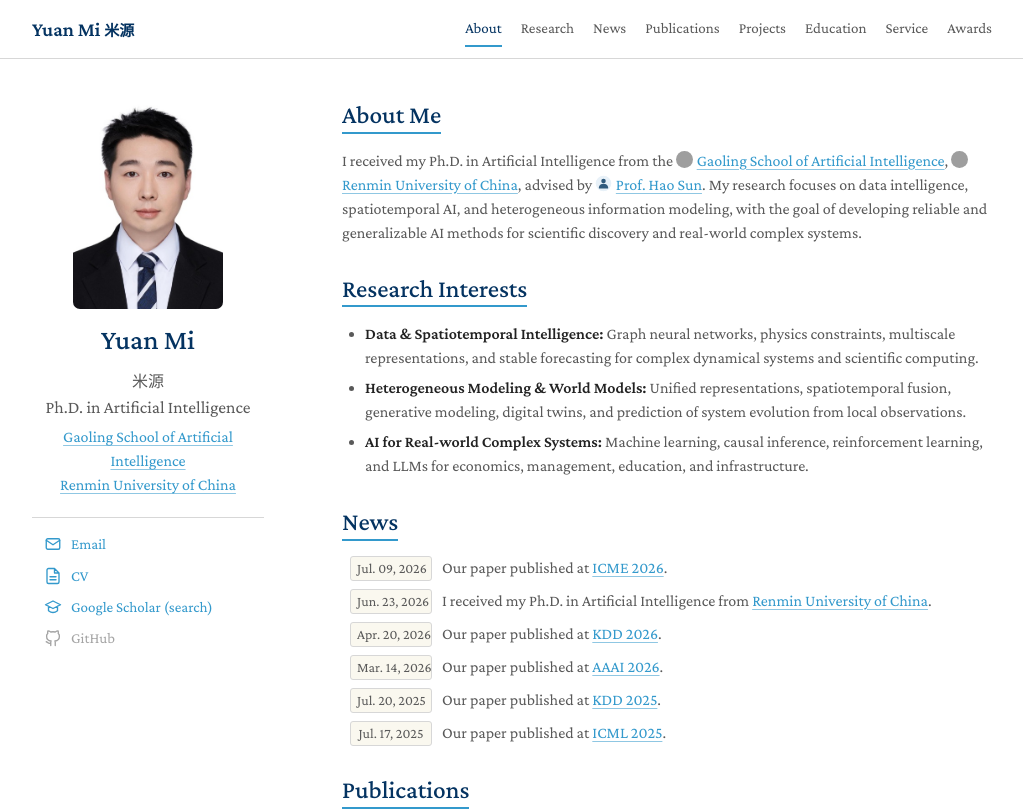
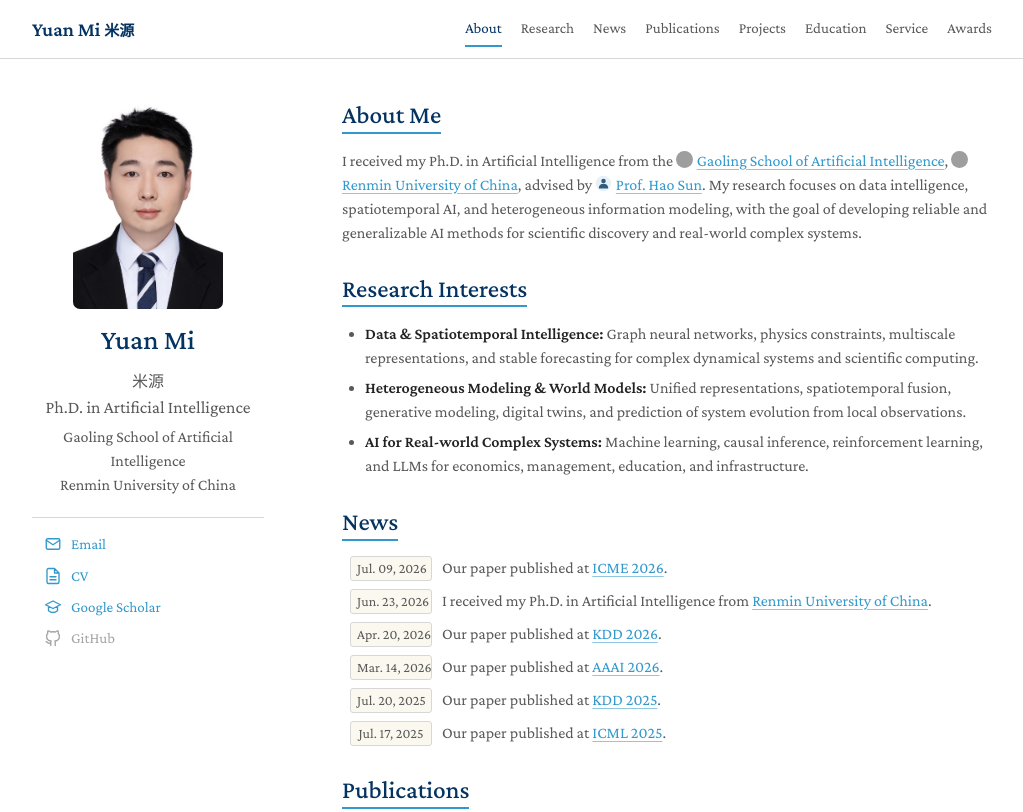
Before and after one commit to miyuan-beipiao/miyuan-beipiao.github.io, a plain HTML site: page index.html in a window 1280 px wide. Shown: the top 812 px of the page, without its empty margins (128-1151 px from the left). Drawn offline with nearby package versions, Linux system fonts and the light colour scheme; grey boxes are pictures that could not be loaded.

Commit message:
Update university links and contact section

```diff
--- a/index.html
+++ b/index.html
@@ -87,15 +87,24 @@
         <span lang="zh-CN">米源</span>
         <position>Ph.D. in Artificial Intelligence</position>
         <br/>
-        <autocolor><a href="https://ai.ruc.edu.cn/GSAI_HOME/index.htm" target="_blank" rel="noopener noreferrer">Gaoling School of Artificial Intelligence</a><br/><a href="https://www.ruc.edu.cn/" target="_blank" rel="noopener noreferrer">Renmin University of China</a></autocolor>
-
+        <autocolor>
+          <a href="https://gsai.ruc.edu.cn/"
+             style="color: inherit; text-decoration: none; border-bottom: none;">
+            Gaoling School of Artificial Intelligence
+          </a>
+          <br>
+          <a href="https://www.ruc.edu.cn/"
+             style="color: inherit; text-decoration: none; border-bottom: none;">
+            Renmin University of China
+          </a>
+        </autocolor>
         <!-- Replace the Scholar search and GitHub placeholder with your personal profile URLs. -->
         <div class="contact-links" aria-label="Contact and academic profiles">
           <span class="contact-item">
             <a href="mailto:miyuan1993@gmail.com"><svg class="contact-icon" viewBox="0 0 24 24" fill="none" stroke="currentColor" stroke-width="1.8" stroke-linecap="round" stroke-linejoin="round" aria-hidden="true"><rect x="3" y="5" width="18" height="14" rx="2"/><path d="m3 7 9 6 9-6"/></svg> <span class="contact-text">Email</span></a>
           </span>
           <span class="contact-item"><a href="cv.html"><svg class="contact-icon" viewBox="0 0 24 24" fill="none" stroke="currentColor" stroke-width="1.8" stroke-linecap="round" stroke-linejoin="round" aria-hidden="true"><path d="M14 2H6a2 2 0 0 0-2 2v16a2 2 0 0 0 2 2h12a2 2 0 0 0 2-2V8zM14 2v6h6M8 13h8M8 17h8"/></svg> CV</a></span>
-          <span class="contact-item"><a href="https://scholar.google.com/citations?user=GlDjxKsAAAAJ&hl=zh-CN" target="_blank" rel="noopener noreferrer" title="Search publications; replace with your Scholar profile URL"><svg class="contact-icon" viewBox="0 0 24 24" fill="none" stroke="currentColor" stroke-width="1.8" stroke-linecap="round" stroke-linejoin="round" aria-hidden="true"><path d="m2 9 10-5 10 5-10 5-10-5zM6 11v6c4 3 8 3 12 0v-6"/></svg> Google Scholar (search)</a></span>
+          <span class="contact-item"><a href="https://scholar.google.com/citations?user=GlDjxKsAAAAJ&hl=zh-CN" target="_blank" rel="noopener noreferrer" title="Scholar profile URL"><svg class="contact-icon" viewBox="0 0 24 24" fill="none" stroke="currentColor" stroke-width="1.8" stroke-linecap="round" stroke-linejoin="round" aria-hidden="true"><path d="m2 9 10-5 10 5-10 5-10-5zM6 11v6c4 3 8 3 12 0v-6"/></svg> Google Scholar</a></span>
           <span class="contact-item"><span class="pending-link" title="Add your GitHub profile URL"><svg class="contact-icon" viewBox="0 0 24 24" fill="none" stroke="currentColor" stroke-width="1.8" stroke-linecap="round" stroke-linejoin="round" aria-hidden="true"><path d="M9 19c-4 1-4-2-6-2m12 5v-3.9c0-1 .1-1.5-.5-2.1 3-.3 6-1.5 6-6A4.6 4.6 0 0 0 19 6c.2-.7.3-2-.2-3.5 0 0-1.2-.4-3.8 1.5a13 13 0 0 0-6 0C6.4 2.1 5.2 2.5 5.2 2.5 4.7 4 4.8 5.3 5 6a4.6 4.6 0 0 0-1.5 4c0 4.5 3 5.7 6 6-.6.6-.5 1.2-.5 2.1V22"/></svg> GitHub</span></span>
         </div>
       </header>
```
